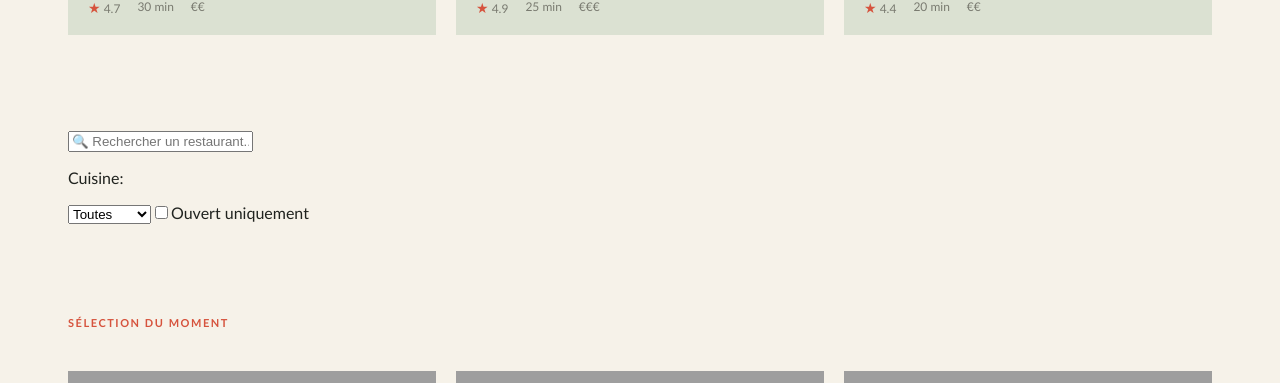
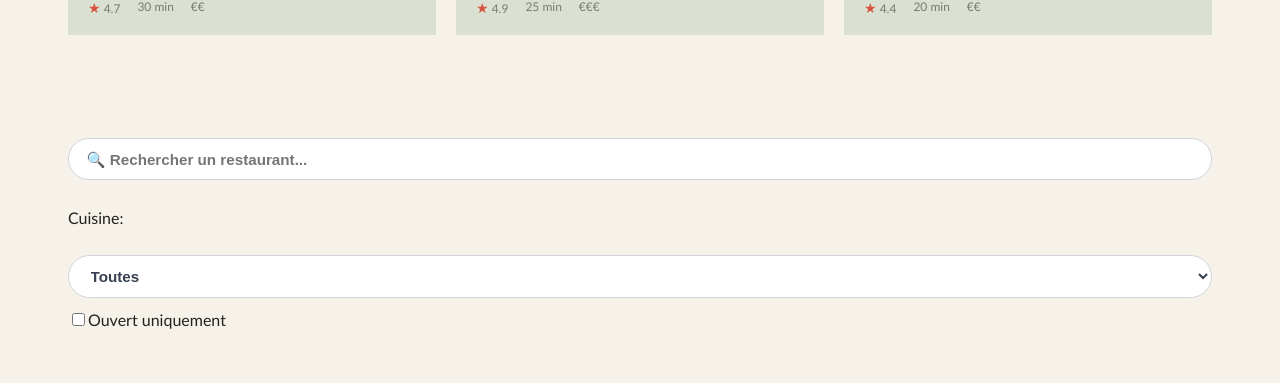
Before and after one commit to PiouPiouXt/Restaurant-manager, a React (Vite) app in the folder client/: page / in a window 1280 px wide. Shown: the part 1213-1596 px from the top of the page. Built offline with nearby package versions, Linux system fonts and the light colour scheme; grey boxes are pictures that could not be loaded.

Commit message:
now filter work but we still got React TS error

```diff
--- a/client/src/App.tsx
+++ b/client/src/App.tsx
@@ -15,6 +15,14 @@ export function App() {
 
   function HandleSelectedRestaurant(restaurant: Restaurant): void {
     setSelectedRestaurant(restaurant);
+  }
+
+  function HandleOpenChange(onlyOpen: boolean): void {
+    setOnlyOpen(onlyOpen);
+  }
+
+  function HandleCuisineChange(cuisine: string): void {
+    setSelectedCuisine(cuisine);
   }
 
   return (
@@ -35,8 +43,10 @@ export function App() {
         searchTerm={searchTerm}
         selectedCuisine={selectedCuisine}
         onlyOpen={onlyOpen}
-        changeSearch={setSearchTerm}
-        selectedRestaurant={selectedRestaurant}
+        ChangeSearch={setSearchTerm}
+        HandleCuisineChange={HandleCuisineChange}
+        onSelect={HandleSelectedRestaurant}
+        HandleOpenChange={HandleOpenChange}
       />
       <Footer />
     </main>
--- a/client/src/components/RestaurantFilter.css
+++ b/client/src/components/RestaurantFilter.css
@@ -0,0 +1,31 @@
+.restaurant-filter {
+  display: flex;
+  flex-wrap: wrap;
+  gap: 0.75rem;
+  padding: 0.5rem 0 0.5rem;
+  flex-direction: column;
+}
+
+.filter-btn {
+  border: 1px solid #d1d5db;
+  background: #ffffff;
+  color: #374151;
+  padding: 0.7rem 1.1rem;
+  border-radius: 999px;
+  font-size: 0.95rem;
+  font-weight: 600;
+  cursor: pointer;
+  transition: all 0.2s ease-in-out;
+}
+
+.filter-btn:hover {
+  border-color: var(--coral);
+  transform: translateY(-1px);
+}
+
+.filter-btn.active {
+  background: linear-gradient(135deg, var(--coral), var(--lime));
+  border-color: var(--coral);
+  color: #ffffff;
+  box-shadow: 0 8px 18px var(--coral);
+}
--- a/client/src/components/RestaurantFilter.tsx
+++ b/client/src/components/RestaurantFilter.tsx
@@ -1,20 +1,21 @@
-import type { Restaurant } from "../types/restaurant";
+import type { Restaurant,Cuisine } from "../types/restaurant";
 import { RestaurantList } from "./RestaurantList";
+import './RestaurantFilter.css';
 
 type RestaurantFilterProps = {
   restaurants: Restaurant[];
-  changeSearch: (searchTerm: string) => void;
+  onSelect: (restaurant: Restaurant) => void;
   searchTerm: string;
+  ChangeSearch: (searchTerm: string) => void;
   selectedCuisine: string | null;
+  HandleCuisineChange: (cuisine: string) => void;
   onlyOpen: boolean;
   title: string;
-  onSelect: (restaurant: Restaurant) => void;
-  HandleSwitchOpenClose: (onlyOpen: boolean) => void;
-  // selectedRestaurant: Restaurant[] | null;
+  HandleOpenChange: (onlyOpen: boolean) => void;
 };
 
 export function RestaurantFilter(
-  { restaurants, searchTerm, selectedCuisine, onlyOpen, changeSearch, title, onSelect, HandleSwitchOpenClose }
+  { restaurants, searchTerm, selectedCuisine, onlyOpen, ChangeSearch, HandleCuisineChange, title, onSelect, HandleOpenChange }
     : RestaurantFilterProps) {
 
   const filteredRestaurant = restaurants.filter((restaurant) => {
@@ -22,34 +23,41 @@ export function RestaurantFilter(
       .toLowerCase()
       .includes(searchTerm.toLowerCase());
 
-    const matchesCuisine = selectedCuisine == "Tous" || restaurant.cuisine === selectedCuisine;
+    const matchesCuisine =
+      selectedCuisine === "Tous" ||
+      selectedCuisine === null ||
+      restaurant.cuisine === selectedCuisine;
 
     const matchesOpen =
       !onlyOpen || restaurant.isOpen;
 
     return matchesSearch && matchesCuisine && matchesOpen;
-  })
+  });
 
   return (
     <div>
+      <div className="restaurant-filter">
         <input type="text"
           value={searchTerm}
-        onChange={(event) => changeSearch(event.target.value)}
+          onChange={(event) => ChangeSearch(event.target.value)}
           placeholder="🔍 Rechercher un restaurant..."
+          className="filter-btn"
         />
         <p>Cuisine:</p>
 
-      <select value={selectedCuisine ?? "Tous"} onChange={(event) => changeSearch(event.target.value)}>
+        <select value={selectedCuisine ?? "Tous"} onChange={(event) => HandleCuisineChange(event.target.value)} className="filter-btn">
           <option value="Tous">Toutes</option>
-        <option value="Française">Française</option>
           <option value="Italienne">Italienne</option>
-        <option value="Japonaise">Japonaise</option>
+          <option value="Burger">Burger</option>
         </select>
 
-      <input type="checkbox" name="onlyOpen" id="onlyOpen"
-      onChange={(event) => HandleSwitchOpenClose(event.target.checked)}
-      />
+        <div>
+          <input type="checkbox" name="onlyOpen" id="onlyOpen" className="filter-btn"
+            checked={onlyOpen} onChange={(event) => HandleOpenChange(event.target.checked)} />
           <label htmlFor="onlyOpen">Ouvert uniquement</label>
+        </div>
+
+      </div>
 
       <h2>{title}</h2>
       <RestaurantList restaurants={filteredRestaurant} onSelect={onSelect} />
--- a/client/src/pages/HomePageHeader.tsx
+++ b/client/src/pages/HomePageHeader.tsx
@@ -5,8 +5,8 @@ export function HomePageHeader() {
     <>
       <header className="site-header">
         <a className="brand" href="/" aria-label="Table locale home">
-          <span className="brand-mark">TL</span>
-          <span>Table locale</span>
+          <span className="brand-mark">PB</span>
+          <span>Piou Babasha</span>
         </a>
 
         <nav className="site-nav" aria-label="Navigation principale">
```
Lines whose indentation alone changed are shown as unchanged.
